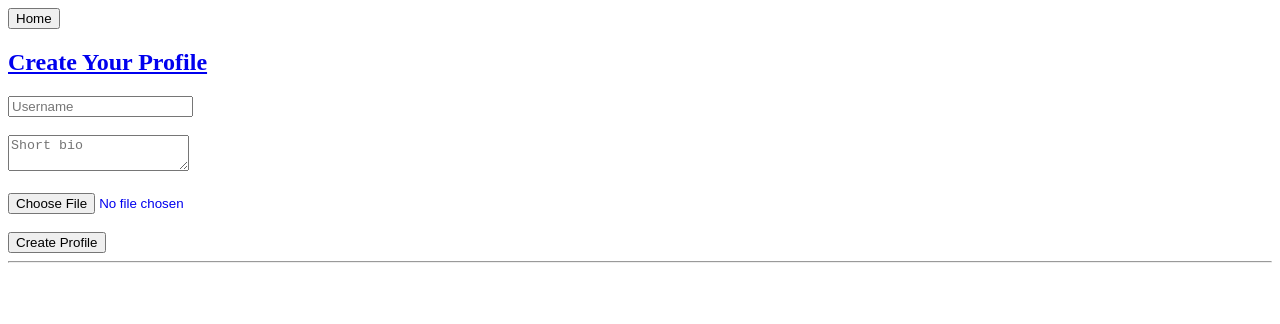
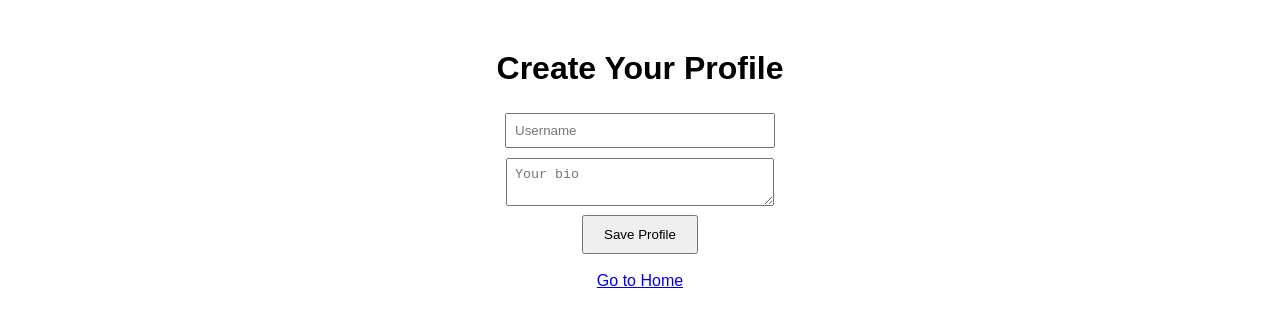
Before and after one commit to Burnsy4380/Hackathon-Projects-, a website: page Profile creator.html in a window 1280 px wide. Drawn offline with Linux system fonts and the light colour scheme.

Commit message:
Revamp profile creator with styles and localStorage
Updated the profile creation page with inline styles and improved functionality for saving user profiles.

```diff
--- a/Profile creator.html
+++ b/Profile creator.html
@@ -1,35 +1,53 @@
 <!DOCTYPE html>
 <html>
-    <head>
-        <title>Profile creator</title>
-        <link ref="stylesheet" href="style.css">
-        <a href="index.html">
-            <button>Home</button>
-    </head>
-    <body>
+<head>
+  <title>Create Profile</title>
+  <style>
+    body {
+      font-family: Arial;
+      text-align: center;
+      margin-top: 50px;
+    }
+    input, textarea {
+      width: 250px;
+      padding: 8px;
+      margin: 5px;
+    }
+    button {
+      padding: 10px 20px;
+      cursor: pointer;
+    }
+  </style>
+</head>
+<body>
 
-        <h2> Create Your Profile </h2>
+<h1>Create Your Profile</h1>
 
-        <form id="Profile Form">
-            <input type="text" id="username" placeholder="Username" required><br><br>
+<form id="profileForm">
+  <input type="text" id="username" placeholder="Username" required><br>
+  <textarea id="bio" placeholder="Your bio"></textarea><br>
+  <button type="submit">Save Profile</button>
+</form>
 
-            <textarea id="bio" placeholder="Short bio"></textarea><br><br>
+<br>
+<a href="index.html">Go to Home</a>
 
-            <input type="file" id="avatar" accept="image/*"><br><br>
+<script>
+document.getElementById("profileForm").addEventListener("submit", function(e) {
+  e.preventDefault();
 
-            <button type="submit">Create Profile</button>
-        </form>
+  const profile = {
+    username: document.getElementById("username").value,
+    bio: document.getElementById("bio").value
+  };
 
-        <hr>
+  // Save profile to localStorage
+  localStorage.setItem("profile", JSON.stringify(profile));
 
-        <div id="profileDisplay" style="display:none;">
-            <h2>Profile</h2>
-            <img id="displayAvatar" width="120"><br>
-            <h3 id="displayUsername"></h3>
-            <p id="displayBio"></p>
-        </div>
+  // Redirect to home page
+  window.location.href = "index.html";
+});
+</script>
 
-        <script src="script.js"></script>
-    </body>
-
+</body>
 </html>
```
